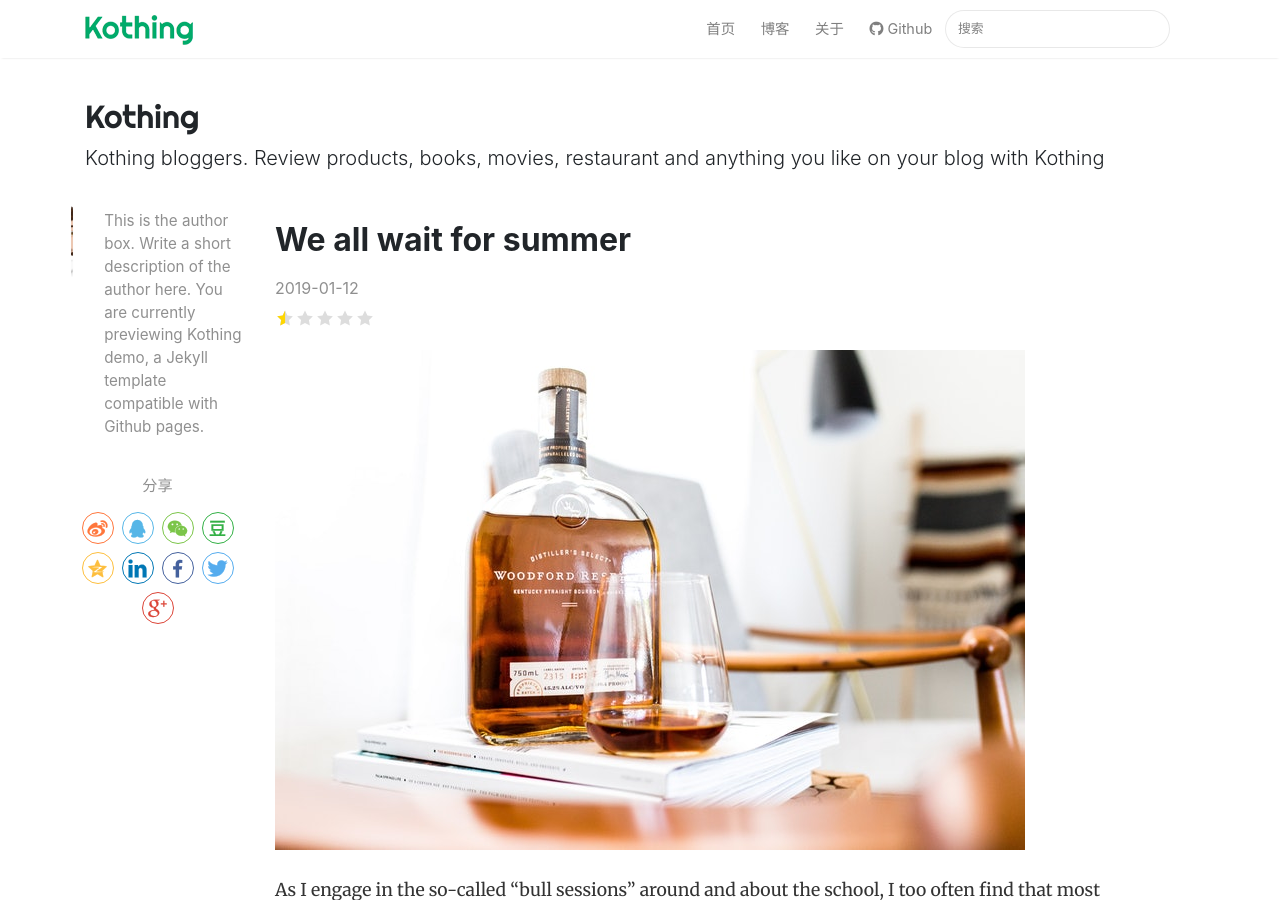
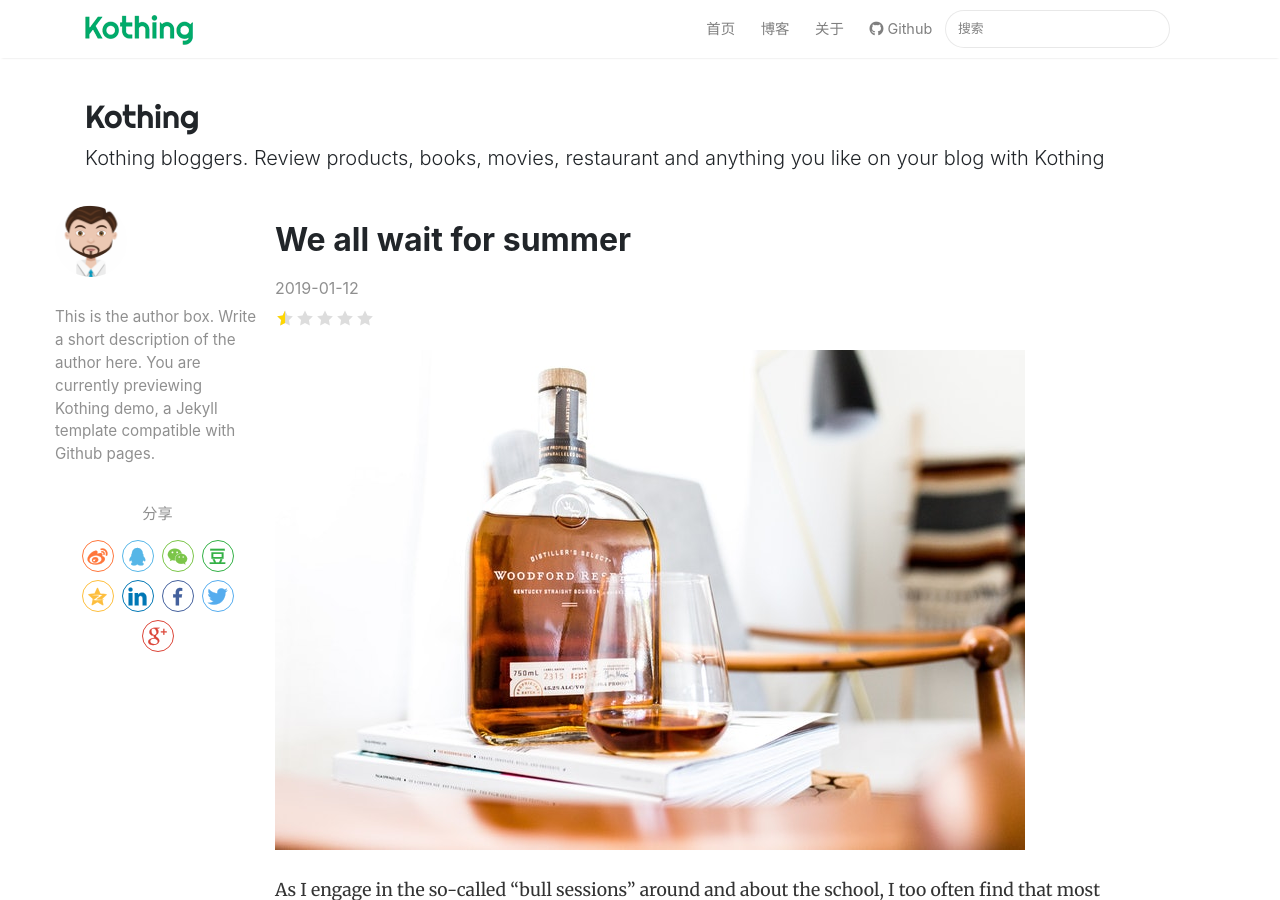
Before and after one commit to kothing/kothing.github.io, a Jekyll site: the page built from _posts/2019-01-12-we-all-wait-for-summer.md, in a window 1280 px wide and 900 px high. Built offline with Jekyll 4.4.1, drawn with Linux system fonts in a browser that asks for light colours; nearby versions of some CDN libraries; comment, search, counter and statistics services are not loaded.

Commit message:
Update post.html

```diff
--- a/_layouts/post.html
+++ b/_layouts/post.html
@@ -15,14 +15,14 @@
             <!-- Author Box -->
             {% if page.author %}
             <div class="row author-info post-top-meta">
-                <div class="col-xs-12 col-md-3 col-lg-2 text-center text-md-left mb-4 mb-md-0">
+                <div class="text-center text-md-left mb-4">
                     {% if author.avatar %}
                     <img class="author-thumb" src="{{site.baseurl}}/{{ author.avatar }}" alt="{{ author.display_name }}">
                     {% else %}
                     <img class="author-thumb" src="https://www.gravatar.com/avatar/{{ author.gravatar }}?s=250&d=mm&r=x" alt="{{ author.display_name }}">
                     {% endif %}
                 </div>
-                <div class="col-xs-12 col-md-9 col-lg-10 text-center text-md-left">
+                <div class="text-center text-md-left">
                     <span class="author-description">
                         {{ author.description }}
                     </span>
```
